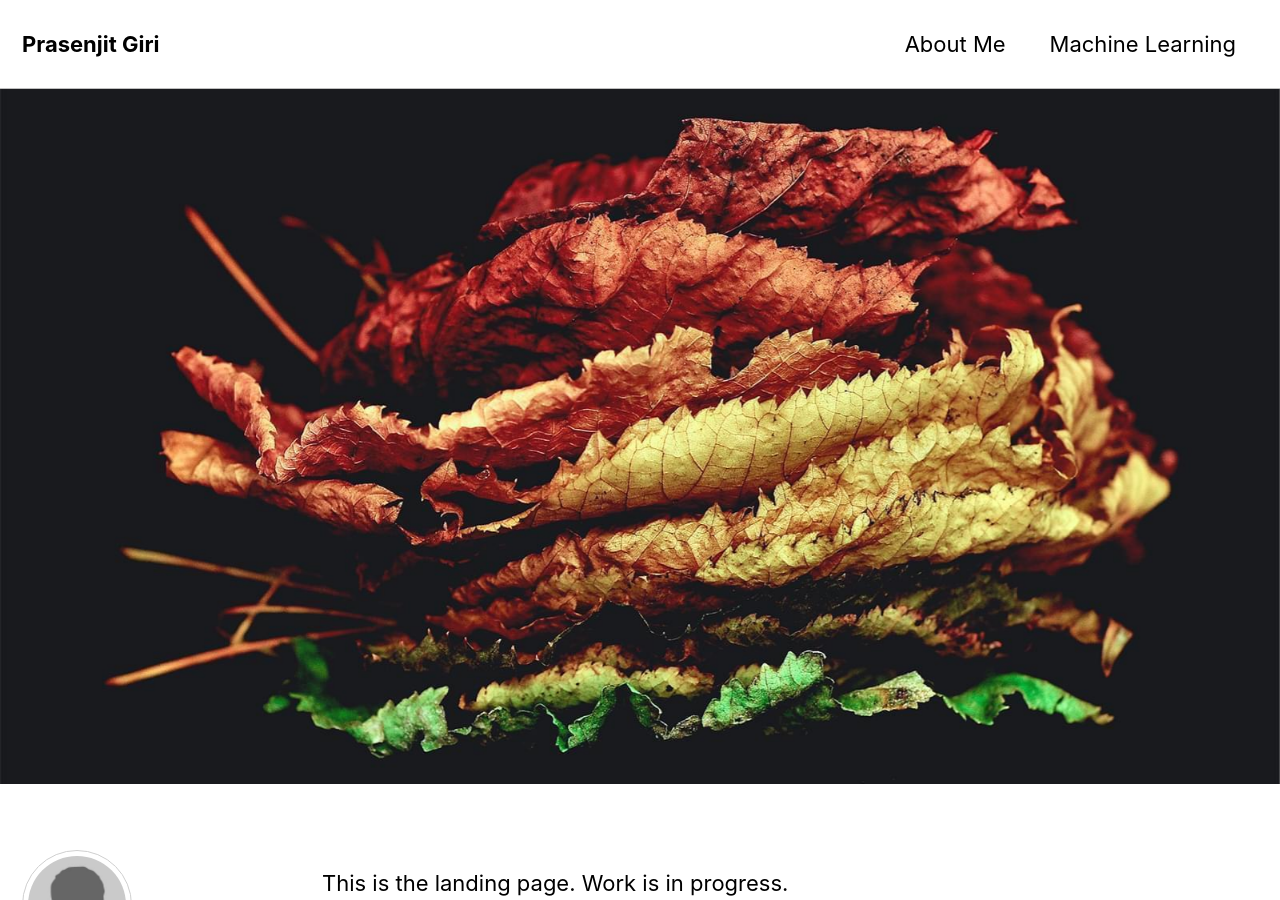
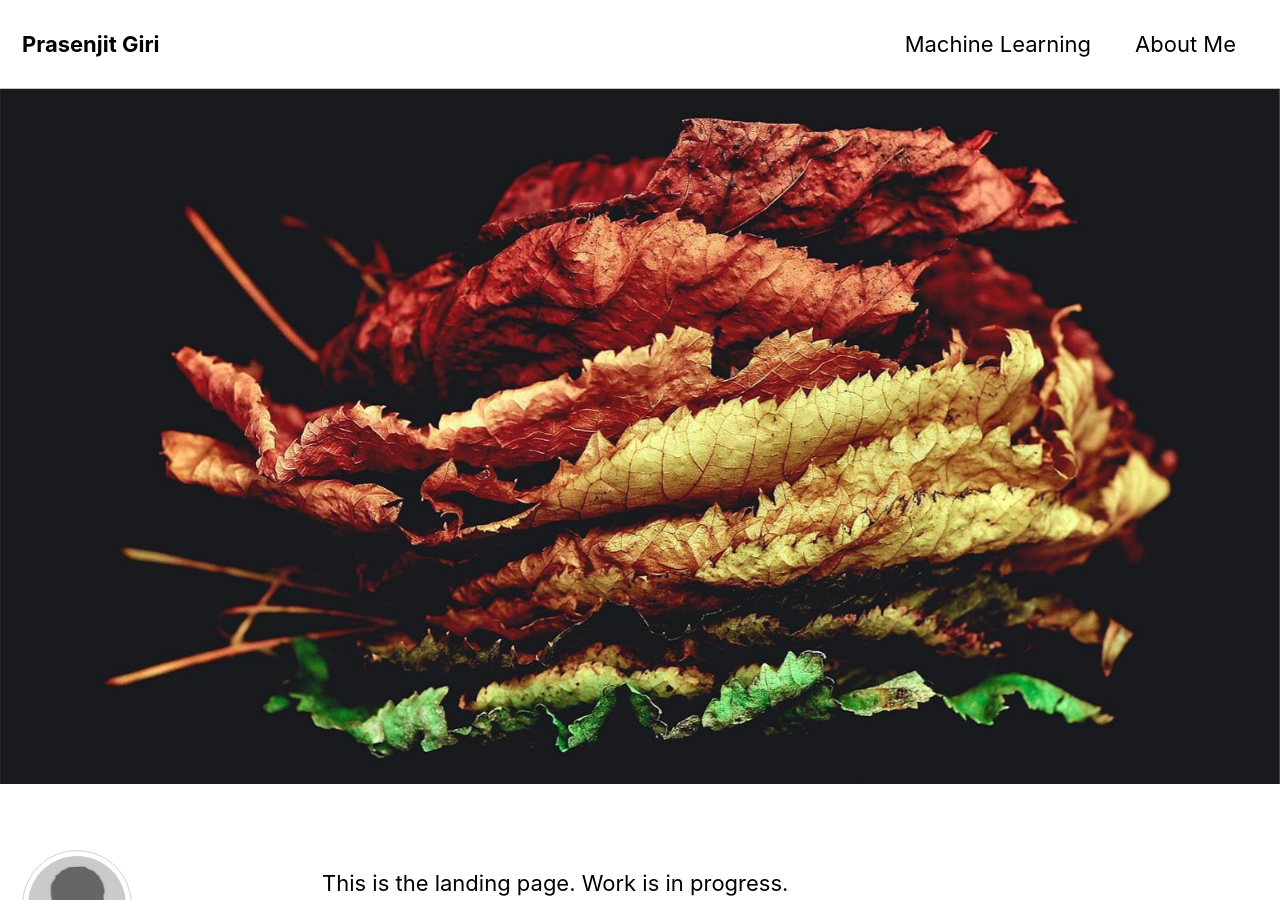
Before and after one commit to PrasenjitGiri/prasenjitgiri.github.io, a Jekyll site: the page built from index.html, in a window 1280 px wide and 900 px high. Built offline with Jekyll 4.4.1, drawn with Linux system fonts in a browser that asks for light colours; nearby versions of some CDN libraries; the list of posts is cut into pages by our own code; some of the changed lines change nothing that is shown.

Commit message:
another commit

```diff
--- a/_data/navigation.yml
+++ b/_data/navigation.yml
@@ -2,13 +2,15 @@
 main:
   # - title: "Quick-Start Guide"
   #   url: https://mmistakes.github.io/minimal-mistakes/docs/quick-start-guide/
+  - title: "Machine Learning"
+    url: /machine-learning/
+  # - title: "Sample Posts"
+  #   url: /year-archive/
   - title: "About Me"
     url: /about/
-  - title: "Machine Learning"
-    url: /machine-learning/
 
-  # - title: "Sample Posts"
-  #   url: /year-archive/
+
+
   # - title: "Sample Collections"
   #   url: /collection-archive/
   # - title: "Sitemap"
```
